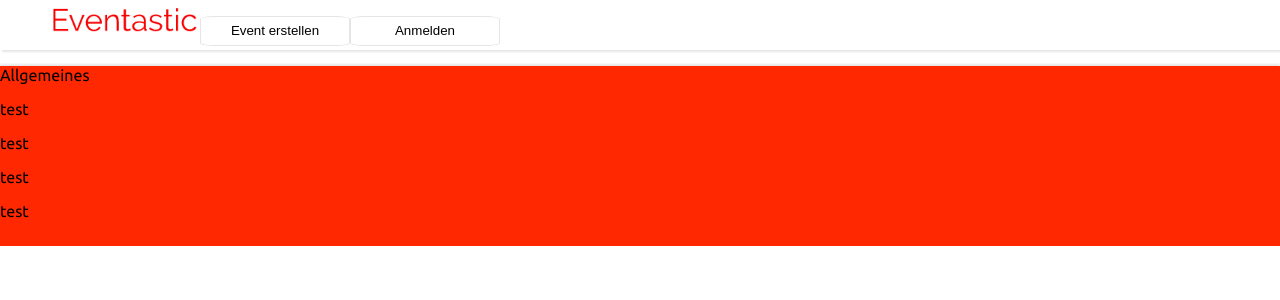
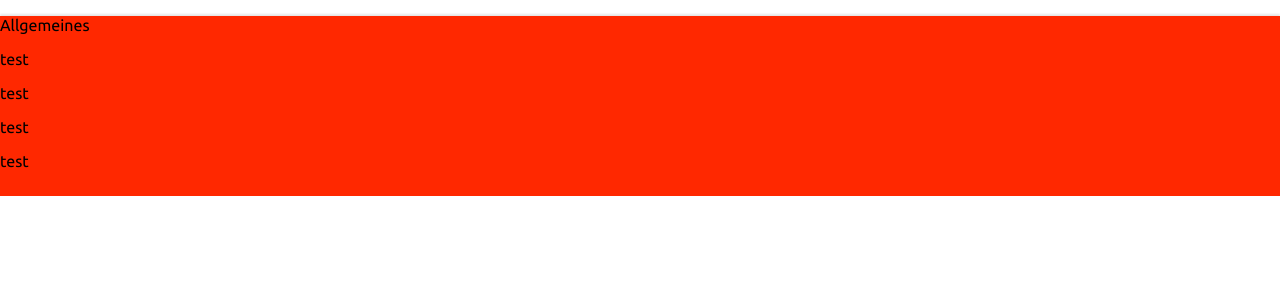
Before and after one commit to ErayPala/eventastic, an Angular app: page /footer in a window 1280 px wide. Before the commit this address led to /. Shown: the top 300 px of the page. Built offline with nearby package versions, Linux system fonts and the light colour scheme.

Commit message:
Neue Komponenten

```diff
--- /dev/null
+++ b/src/app/account/account.component.html
@@ -0,0 +1 @@
+<p>account works!</p>
--- /dev/null
+++ b/src/app/anmelden/anmelden.component.html
@@ -0,0 +1 @@
+<p>anmelden works!</p>
--- a/src/app/app.component.html
+++ b/src/app/app.component.html
@@ -1,2 +1 @@
-<app-header-nkb></app-header-nkb>
-<app-footer></app-footer>
+<router-outlet></router-outlet>
--- a/src/app/app.module.ts
+++ b/src/app/app.module.ts
@@ -8,17 +8,30 @@ import { HeaderKBComponent } from './header-kb/header-kb.component';
 import { FooterComponent } from './footer/footer.component';
 import { BrowserAnimationsModule } from '@angular/platform-browser/animations';
 
+import { RouterModule, Routes } from '@angular/router';
+import { AccountComponent } from './account/account.component';
+import { AnmeldenComponent } from './anmelden/anmelden.component';
+
+const meineRouten:Routes = [
+{path: 'footer', component: FooterComponent},
+{path: 'header-nkb', component: HeaderNKBComponent},
+{path: '', component: HeaderNKBComponent}
+];
+
 @NgModule({
   declarations: [
     AppComponent,
     HeaderNKBComponent,
     HeaderKBComponent,
-    FooterComponent
+    FooterComponent,
+    AccountComponent,
+    AnmeldenComponent
   ],
   imports: [
     BrowserModule,
     AppRoutingModule,
-    BrowserAnimationsModule
+    BrowserAnimationsModule,
+    RouterModule.forRoot(meineRouten)
   ],
   providers: [],
   bootstrap: [AppComponent]
--- a/src/app/footer/footer.component.html
+++ b/src/app/footer/footer.component.html
@@ -1,6 +1,6 @@
 <footer>
   <div>
-    <p>Allgemeines</p>
+    <p routerLink="/header-nkb">Allgemeines</p>
     <p>test</p>
     <p>test</p>
     <p>test</p>
--- a/src/app/header-nkb/header-nkb.component.html
+++ b/src/app/header-nkb/header-nkb.component.html
@@ -1,8 +1,8 @@
 <header>
   <div>
-  <img class="logo" src="assets/img/Logo.jpg">
+  <img routerLink="/" class="logo" src="assets/img/Logo.jpg">
 
-  <Button> Event erstellen </Button>
+  <Button routerLink="/footer"> Event erstellen </Button>
   <Button> Anmelden </Button>
   </div>
 </header>
```
Also changed, not shown: src/app/account/account.component.ts (added, +10 -0 lines), src/app/anmelden/anmelden.component.ts (added, +10 -0 lines), src/app/account/account.component.scss (added), src/app/anmelden/anmelden.component.scss (added), 2 other files (tests, documents, lock files or other folders).
